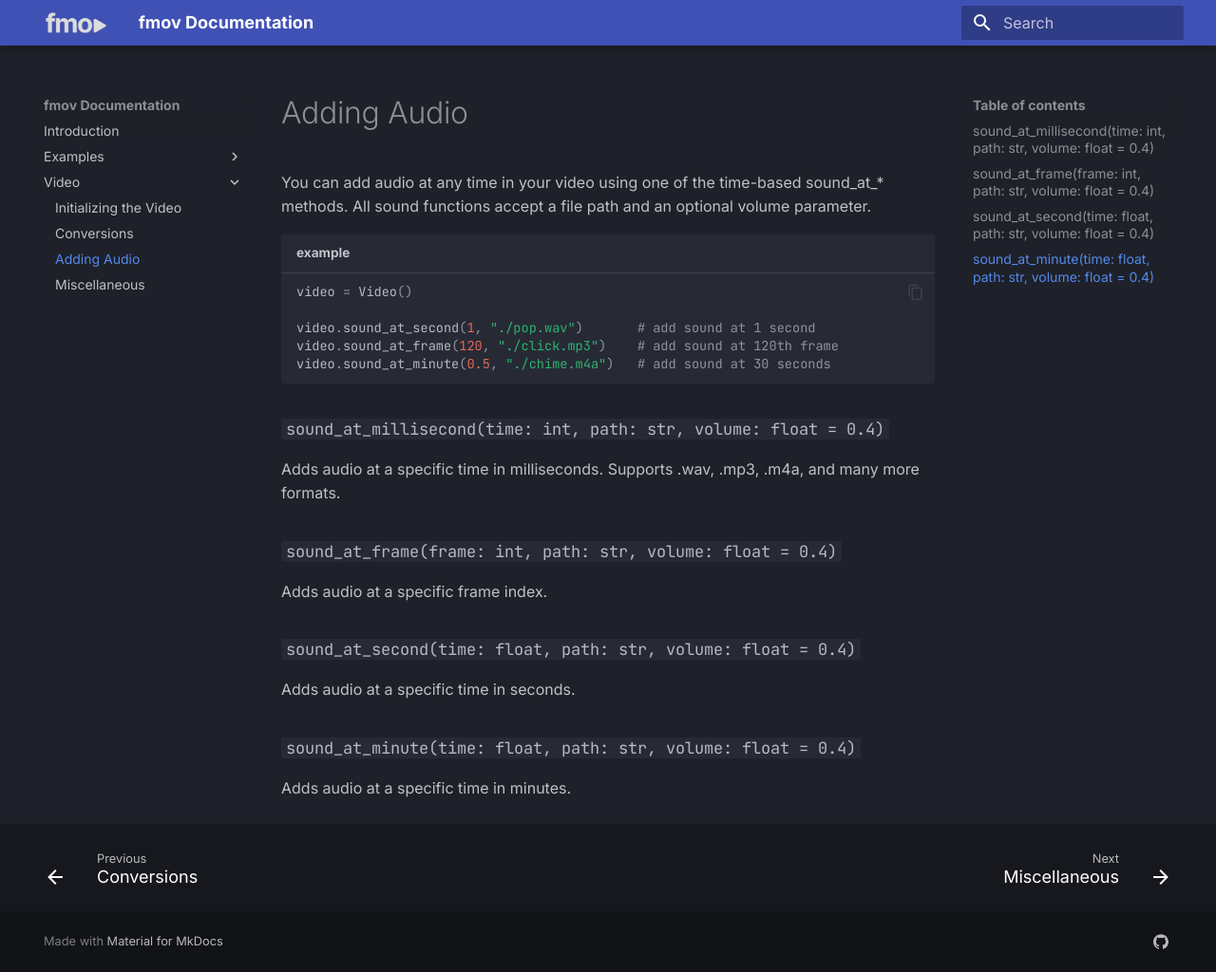
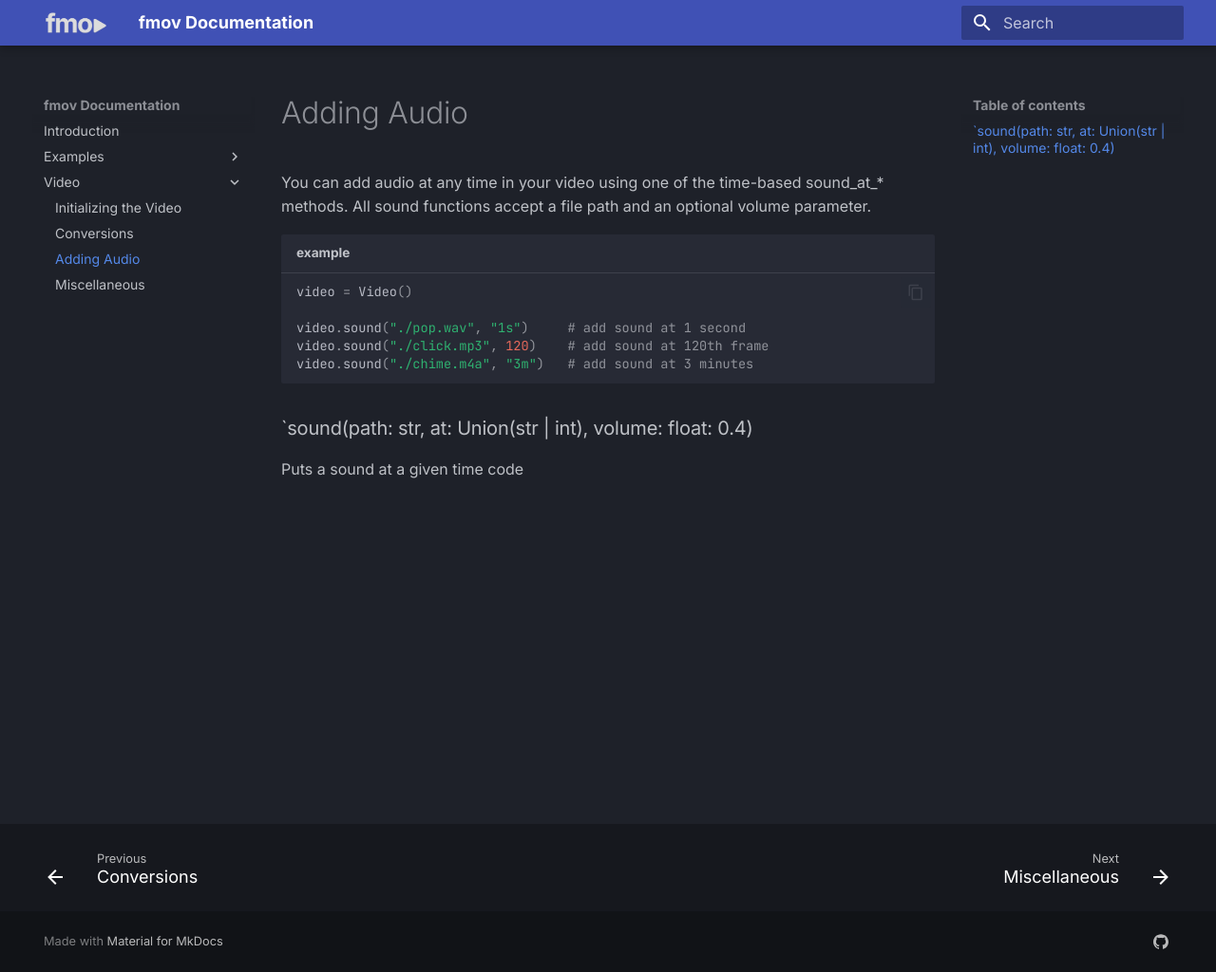
Before and after one commit to dylandibeneditto/fmov, an MkDocs documentation site: the page built from docs/Video/3audio.md, in a window 1280 px wide and 1024 px high. Shown: the whole window at 95% size. Built offline with MkDocs 1.6.1 and Material for MkDocs 9.7.7, drawn with Linux system fonts in a browser that asks for light colours.

Commit message:
feat: revert back to old generation method

````diff
--- a/docs/Examples/1simple.md
+++ b/docs/Examples/1simple.md
@@ -6,7 +6,7 @@
 from fmov import Video
 from PIL import Image, ImageDraw
 
-with Video((1920//2, 1080//2), framerate=120, path="./video.mp4", prompt_deletion=False) as video: #(1)
+with Video("video.mp4", (1920//2, 1080//2), fps=120) as video: #(1)
     for i in range(video.seconds_to_frame(30)): #(2)
         img = Image.new("RGB", (video.width, video.height), "#000000") #(3)
         draw = ImageDraw.Draw(img) #(4)
@@ -16,14 +16,14 @@ with Video((1920//2, 1080//2), framerate=120, path="./video.mp4", prompt_deletio
 
         video.pipe(img) #(5)
 
-    video.sound_at_frame(frame=10, path="./audio.wav", volume=0.5)
+    video.sound(path="./audio.wav", at="100", volume=0.5)
 
-    video.sound_at_millisecond(time=4000, path="./audio.wav", volume=1.0)
+    video.sound(path="./audio.wav", at="4000ms")
 
-    video.sound_at_second(time=25, path="./audio.wav")
+    video.sound(path="./audio.wav", at="25s 500ms")
 ```
 
-1. Creating the video via Context Manager. This video is a 1920 x 1080 video with a framerate of 120fps. The video will be saved at './video.mp4' and there will be no prompt for deleting the temporary file
+1. Creating the video via Context Manager. This video is a 1920 x 1080 video with a fps of 120fps. The video will be saved at './video.mp4'
 
 2. This code loops through every frame that will make up a 30 second video
 
--- a/docs/Video/3audio.md
+++ b/docs/Video/3audio.md
@@ -5,24 +5,11 @@ You can add audio at any time in your video using one of the time-based sound_at
 ```py title="example"
 video = Video()
 
-video.sound_at_second(1, "./pop.wav")       # add sound at 1 second
-video.sound_at_frame(120, "./click.mp3")    # add sound at 120th frame
-video.sound_at_minute(0.5, "./chime.m4a")   # add sound at 30 seconds
+video.sound("./pop.wav", "1s")     # add sound at 1 second
+video.sound("./click.mp3", 120)    # add sound at 120th frame
+video.sound("./chime.m4a", "3m")   # add sound at 3 minutes
 ```
 
-### `sound_at_millisecond(time: int, path: str, volume: float = 0.4)`
+### `sound(path: str, at: Union(str | int), volume: float: 0.4)
 
-Adds audio at a specific time in milliseconds.
-Supports .wav, .mp3, .m4a, and many more formats.
-
-### `sound_at_frame(frame: int, path: str, volume: float = 0.4)`
-
-Adds audio at a specific frame index.
-
-### `sound_at_second(time: float, path: str, volume: float = 0.4)`
-
-Adds audio at a specific time in seconds.
-
-### `sound_at_minute(time: float, path: str, volume: float = 0.4)`
-
-Adds audio at a specific time in minutes.
+Puts a sound at a given time code
````
Also changed, not shown: docs/Examples/2dvd_bounce.md (+4 -8 lines), docs/Video/1video.md (+8 -8 lines), docs/Video/2converters.md (+11 -10 lines), 4 other files.
